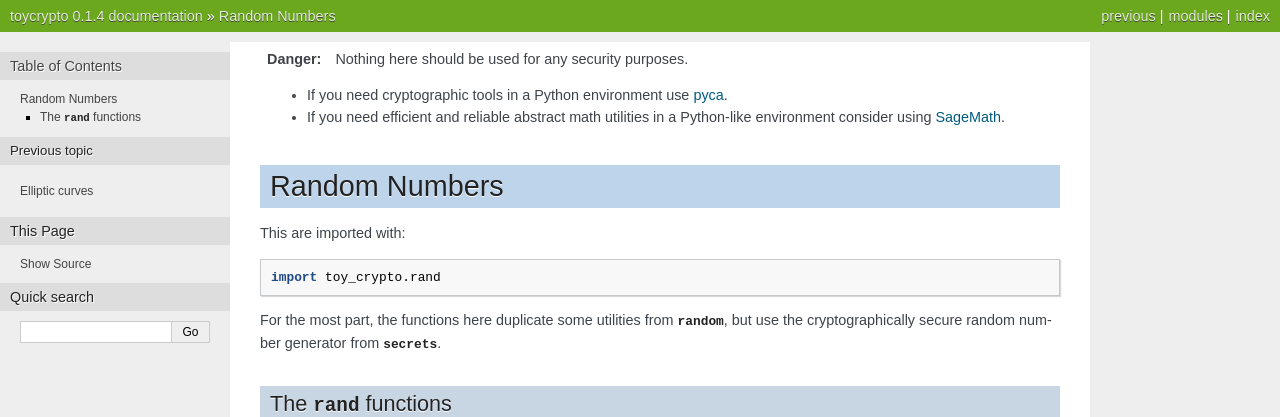
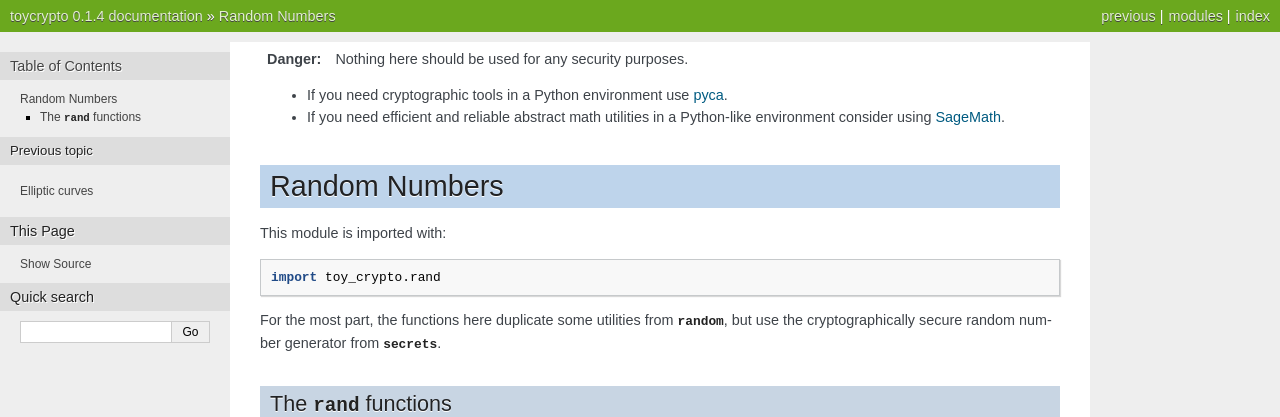
Before and after one commit to jpgoldberg/toy-crypto-math, a Sphinx documentation site: the page built from docs/source/rand.rst, in a window 1280 px wide. Shown: the top 417 px of the page. Built offline with Sphinx 7.4.7, drawn with Linux system fonts in a browser that asks for light colours; pages that are not in the unit, such as notebooks, are missing from menus.

Commit message:
minor doc tidy and typos

```diff
--- a/docs/source/ec.rst
+++ b/docs/source/ec.rst
@@ -6,7 +6,7 @@ Elliptic curves
 .. py:module:: toy_crypto.ec
     :synopsis: Simple elliptic curves
 
-This are imported with::
+This module is imported with::
 
     import toy_crypto.ec
 
--- a/docs/source/index.rst
+++ b/docs/source/index.rst
@@ -48,7 +48,7 @@ Modules
 
 .. toctree::
    :maxdepth: 1
-   :caption: Documented modules:
+   :caption: Modules currently documented:
 
    utils
    nt
--- a/docs/source/nt.rst
+++ b/docs/source/nt.rst
@@ -6,7 +6,7 @@ Number Theory
 .. py:module:: toy_crypto.nt
     :synopsis: Number theorertic utilities and integer factorization tools
 
-This are imported with::
+This module is imported with::
 
     import toy_crypto.nt
 
--- a/docs/source/rand.rst
+++ b/docs/source/rand.rst
@@ -6,7 +6,7 @@ Random Numbers
 .. py:module:: toy_crypto.rand
     :synopsis: Randon number utitilities
 
-This are imported with::
+This module is imported with::
 
     import toy_crypto.rand
 
--- a/docs/source/utils.rst
+++ b/docs/source/utils.rst
@@ -3,7 +3,7 @@
 Utility functions
 =================
 
-This are imported with:
+This module is imported with:
 
     import toy_crypto.utils
 
```
